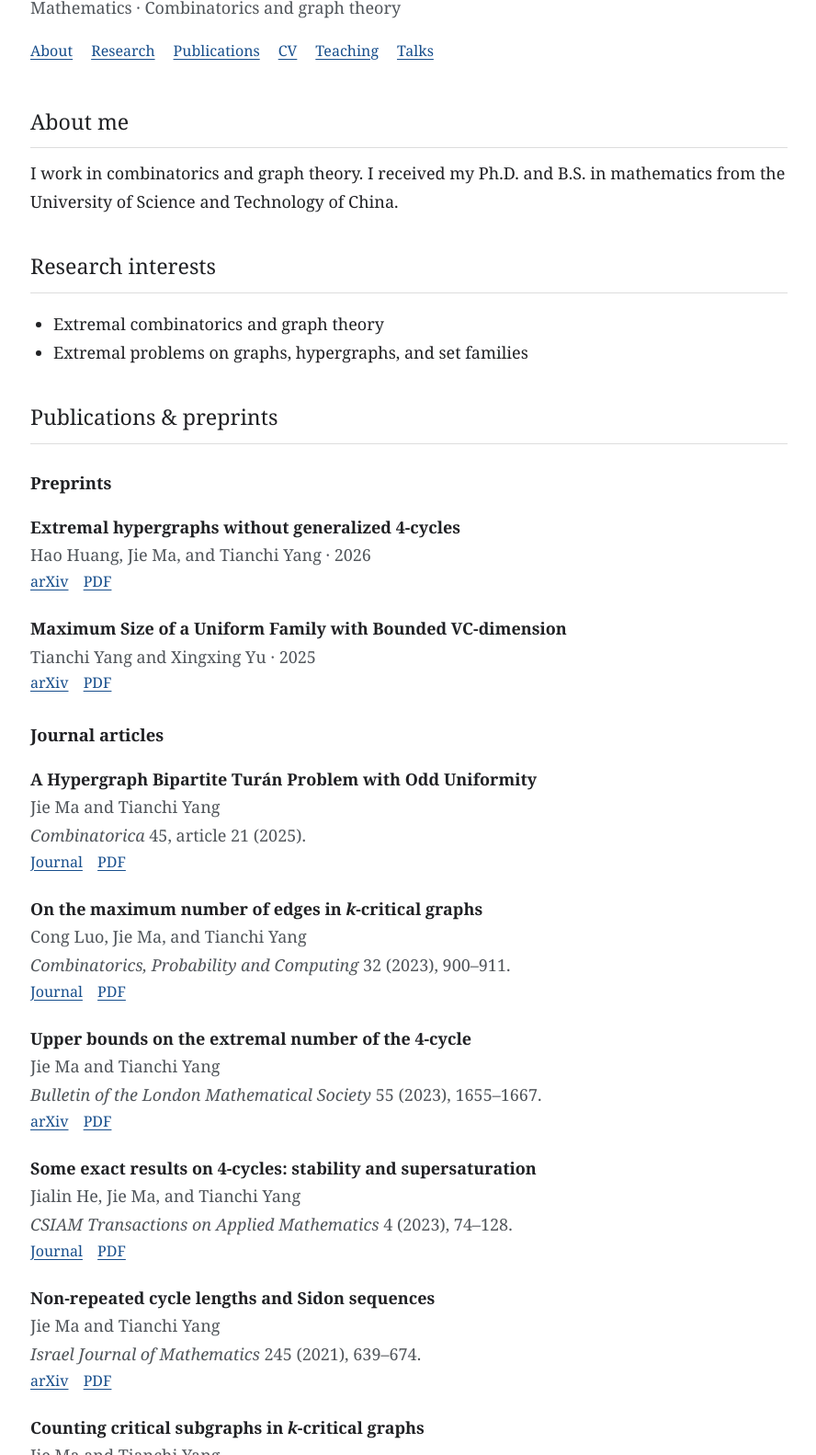
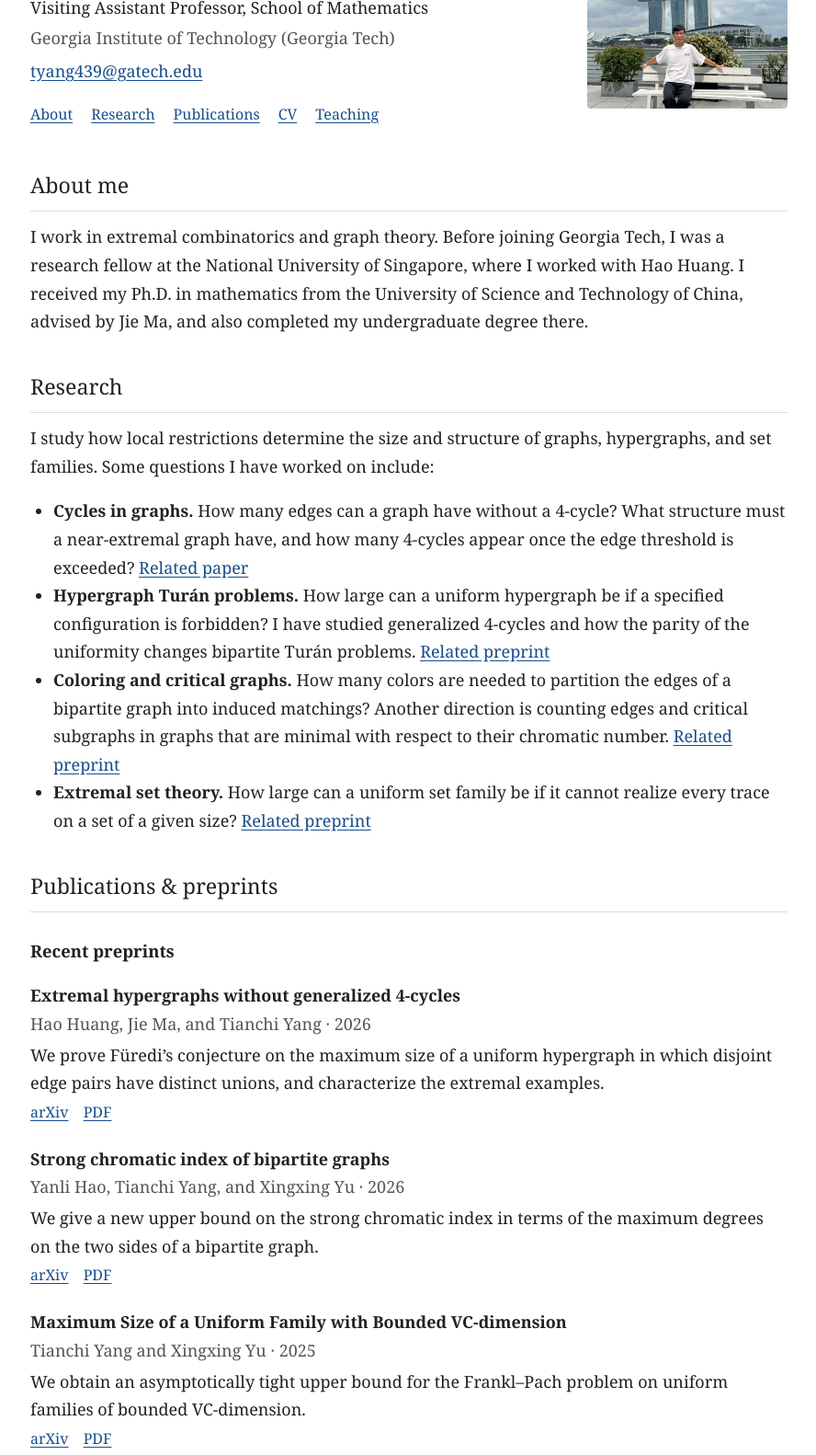
Before and after one commit to tianchi-yang/tianchi-yang.github.io, a plain HTML site: page index.html in a window 1280 px wide. Shown: the part 129-1711 px from the top of the page at 92% size, without its empty margins (195-1083 px from the left). Drawn offline with Linux system fonts and the light colour scheme.

Commit message:
Expand research profile and add Georgia Tech affiliation

```diff
--- a/index.html
+++ b/index.html
@@ -3,15 +3,18 @@
 <head>
   <meta charset="utf-8">
   <meta name="viewport" content="width=device-width, initial-scale=1">
-  <meta name="description" content="Tianchi Yang — mathematics, combinatorics and graph theory.">
+  <meta name="description" content="Tianchi Yang at Georgia Institute of Technology. Research in combinatorics and graph theory.">
   <title>Tianchi Yang | Mathematics</title>
   <style>
     :root { color-scheme: light; }
     * { box-sizing: border-box; }
     body { margin: 0 auto; max-width: 880px; padding: 64px 28px 48px; color: #202124; background: #fff; font: 18px/1.7 Georgia, "Times New Roman", serif; }
-    header { margin-bottom: 44px; }
+    header { display: grid; grid-template-columns: minmax(0, 1fr) 218px; gap: 20px 34px; align-items: start; margin-bottom: 44px; }
     h1 { margin: 0; font-size: 2.4rem; line-height: 1.2; font-weight: normal; }
-    .subtitle { margin: 12px 0 18px; color: #50555a; }
+    .affiliation { margin: 12px 0 0; }
+    .institution { margin: 2px 0 0; color: #50555a; }
+    .contact { margin: 6px 0 18px; }
+    .portrait { display: block; width: 100%; height: auto; border-radius: 4px; }
     nav { display: flex; flex-wrap: wrap; gap: 8px 20px; font-size: 1rem; }
     a { color: #174e8c; text-underline-offset: 3px; }
     a:hover { color: #082d56; }
@@ -22,49 +25,69 @@
     ul { padding-left: 25px; }
     .papers { list-style: none; padding-left: 0; }
     .papers li { margin: 0 0 22px; }
+    .paper-note { display: block; margin: 3px 0; }
     .paper-details { display: block; color: #50555a; }
     .paper-links { display: block; font-size: 1rem; }
     .paper-links a + a { margin-left: 12px; }
     h3 { font-size: 1.15rem; margin: 26px 0 12px; }
     footer { margin-top: 52px; padding-top: 16px; border-top: 1px solid #ddd; font-size: 1rem; }
-    @media (max-width: 560px) { body { padding: 36px 22px; } h1 { font-size: 2rem; } }
+    @media (max-width: 650px) {
+      body { padding: 36px 22px; }
+      header { grid-template-columns: 1fr; }
+      h1 { font-size: 2rem; }
+      .portrait { width: min(218px, 100%); }
+    }
   </style>
 </head>
 <body>
   <header>
+    <div>
       <h1>Tianchi Yang</h1>
-    <p class="subtitle">Mathematics · Combinatorics and graph theory</p>
+      <p class="affiliation">Visiting Assistant Professor, School of Mathematics</p>
+      <p class="institution">Georgia Institute of Technology (Georgia Tech)</p>
+      <p class="contact"><a href="mailto:tyang439@gatech.edu">tyang439@gatech.edu</a></p>
       <nav aria-label="Main navigation">
         <a href="#about">About</a>
         <a href="#research">Research</a>
         <a href="#publications">Publications</a>
         <a href="#cv">CV</a>
         <a href="#teaching">Teaching</a>
-      <a href="#talks">Talks</a>
       </nav>
+    </div>
+    <img class="portrait" src="portrait.png" width="850" height="712" alt="Tianchi Yang">
   </header>
   <main>
     <section id="about">
       <h2>About me</h2>
-      <p>I work in combinatorics and graph theory. I received my Ph.D. and B.S. in mathematics from the University of Science and Technology of China.</p>
+      <p>I work in extremal combinatorics and graph theory. Before joining Georgia Tech, I was a research fellow at the National University of Singapore, where I worked with Hao Huang. I received my Ph.D. in mathematics from the University of Science and Technology of China, advised by Jie Ma, and also completed my undergraduate degree there.</p>
     </section>
     <section id="research">
-      <h2>Research interests</h2>
+      <h2>Research</h2>
+      <p>I study how local restrictions determine the size and structure of graphs, hypergraphs, and set families. Some questions I have worked on include:</p>
       <ul>
-        <li>Extremal combinatorics and graph theory</li>
-        <li>Extremal problems on graphs, hypergraphs, and set families</li>
+        <li><strong>Cycles in graphs.</strong> How many edges can a graph have without a 4-cycle? What structure must a near-extremal graph have, and how many 4-cycles appear once the edge threshold is exceeded? <a href="#four-cycles">Related paper</a></li>
+        <li><strong>Hypergraph Turán problems.</strong> How large can a uniform hypergraph be if a specified configuration is forbidden? I have studied generalized 4-cycles and how the parity of the uniformity changes bipartite Turán problems. <a href="#generalized-cycles">Related preprint</a></li>
+        <li><strong>Coloring and critical graphs.</strong> How many colors are needed to partition the edges of a bipartite graph into induced matchings? Another direction is counting edges and critical subgraphs in graphs that are minimal with respect to their chromatic number. <a href="#strong-coloring">Related preprint</a></li>
+        <li><strong>Extremal set theory.</strong> How large can a uniform set family be if it cannot realize every trace on a set of a given size? <a href="#vc-dimension">Related preprint</a></li>
       </ul>
     </section>
     <section id="publications">
       <h2>Publications &amp; preprints</h2>
-      <h3>Preprints</h3>
+      <h3>Recent preprints</h3>
       <ul class="papers">
-        <li><strong>Extremal hypergraphs without generalized 4-cycles</strong>
+        <li id="generalized-cycles"><strong>Extremal hypergraphs without generalized 4-cycles</strong>
           <span class="paper-details">Hao Huang, Jie Ma, and Tianchi Yang · 2026</span>
+          <span class="paper-note">We prove Füredi’s conjecture on the maximum size of a uniform hypergraph in which disjoint edge pairs have distinct unions, and characterize the extremal examples.</span>
           <span class="paper-links"><a href="https://arxiv.org/abs/2609.37744">arXiv</a> <a href="https://arxiv.org/pdf/2609.37744">PDF</a></span>
         </li>
-        <li><strong>Maximum Size of a Uniform Family with Bounded VC-dimension</strong>
+        <li id="strong-coloring"><strong>Strong chromatic index of bipartite graphs</strong>
+          <span class="paper-details">Yanli Hao, Tianchi Yang, and Xingxing Yu · 2026</span>
+          <span class="paper-note">We give a new upper bound on the strong chromatic index in terms of the maximum degrees on the two sides of a bipartite graph.</span>
+          <span class="paper-links"><a href="https://arxiv.org/abs/2606.23824">arXiv</a> <a href="https://arxiv.org/pdf/2606.23824">PDF</a></span>
+        </li>
+        <li id="vc-dimension"><strong>Maximum Size of a Uniform Family with Bounded VC-dimension</strong>
           <span class="paper-details">Tianchi Yang and Xingxing Yu · 2025</span>
+          <span class="paper-note">We obtain an asymptotically tight upper bound for the Frankl–Pach problem on uniform families of bounded VC-dimension.</span>
           <span class="paper-links"><a href="https://arxiv.org/abs/2508.14334">arXiv</a> <a href="https://arxiv.org/pdf/2508.14334">PDF</a></span>
         </li>
       </ul>
@@ -85,7 +108,7 @@
           <span class="paper-details"><cite>Bulletin of the London Mathematical Society</cite> 55 (2023), 1655–1667.</span>
           <span class="paper-links"><a href="https://arxiv.org/abs/2107.11601">arXiv</a> <a href="https://arxiv.org/pdf/2107.11601">PDF</a></span>
         </li>
-        <li><strong>Some exact results on 4-cycles: stability and supersaturation</strong>
+        <li id="four-cycles"><strong>Some exact results on 4-cycles: stability and supersaturation</strong>
           <span class="paper-details">Jialin He, Jie Ma, and Tianchi Yang</span>
           <span class="paper-details"><cite>CSIAM Transactions on Applied Mathematics</cite> 4 (2023), 74–128.</span>
           <span class="paper-links"><a href="https://doi.org/10.4208/csiam-am.SO-2021-0006">Journal</a> <a href="https://arxiv.org/pdf/1912.00986">PDF</a></span>
@@ -136,22 +159,6 @@
         <li>Spring 2018 and Spring 2019 · Mathematical Analysis (A2) (undergraduate), teaching assistant.</li>
       </ul>
     </section>
-    <section id="talks">
-      <h2>Talks &amp; conferences</h2>
-      <ul>
-        <li>June 2025 · Frontiers in Combinatorics and Theoretical Computer Science, Hangzhou.</li>
-        <li>March 2025 · AMS meeting, Clemson University.</li>
-        <li>November 2024 · Combinatorics conference, National University of Singapore.</li>
-        <li>August 2023 · ICIAM 2023, Waseda University.</li>
-        <li>April 2023 · IBS Extremal Combinatorics and Probability Group.</li>
-        <li>November 2021 · Sixth Workshop on Graph Theory and Combinatorics, Shanghai Jiao Tong University.</li>
-        <li>May 2021 · International Workshop on Optimization Methods and Combinatorial Algorithms, Lanzhou University.</li>
-        <li>August 2020 · Ninth National Conference on Combinatorics and Graph Theory (online).</li>
-        <li>July 2019 · Summer Course on Extremal Combinatorics, Shandong University.</li>
-        <li>December 2018 · SCMS Workshop on Extremal and Structural Graph Theory, Fudan University.</li>
-        <li>August 2018 · Eighth National Conference on Combinatorics and Graph Theory, Hefei.</li>
-      </ul>
-    </section>
   </main>
   <footer><a href="https://github.com/tianchi-yang">GitHub</a></footer>
 </body>
```
Also changed, not shown: portrait.png (added). Lines whose indentation alone changed are shown as unchanged.
